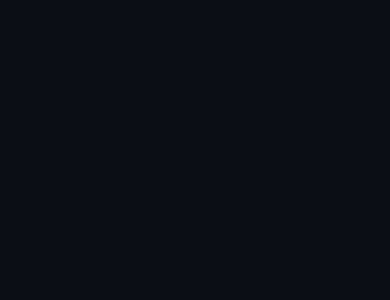
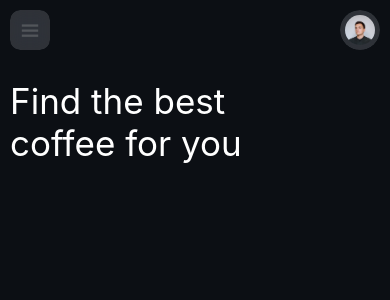
Before and after one commit to Kobra-soft/coffee_app, a React Native app: screen / in a window 390 px wide. Shown: the top 300 px of the page. Built offline with nearby package versions, Linux system fonts and the light colour scheme.

Commit message:
Commit - Update

```diff
--- a/App.js
+++ b/App.js
@@ -7,6 +7,7 @@
 const App = () => {
   return (
     <SafeAreaView style={{ flex: 1, backgroundColor: colors.dark }}>
+      <StatusBar style="dark" backgroundColor="#0C0F14" />
       <HomeScreen />
     </SafeAreaView>
   );
--- a/app/screens/HomeScreen.js
+++ b/app/screens/HomeScreen.js
@@ -22,12 +22,15 @@
     <SafeAreaView
       style={{ flex: 1, paddingTop: Platform.OS == "android" ? 40 : 0 }}
     >
-      <StatusBar style="dark" backgroundColor="#0C0F14" />
-      <ScrollView style={{ flex: 0 }}>
+      {/* <StatusBar style="dark" backgroundColor="#0C0F14" /> */}
+      <ScrollView
+        style={{
+          padding: SPACING,
+        }}
+      >
         <View
           style={{
-            backgroundColor: "#151a20",
-            padding: SPACING,
+            /* backgroundColor: "#151a20", */
             flexDirection: "row",
             justifyContent: "space-between",
           }}
@@ -79,8 +82,10 @@
             </BlurView>
           </View>
         </View>
-        <View>
-          <Text>Find the best coffee for you</Text>
+        <View style={{ width: "80%", marginVertical: SPACING * 3 }}>
+          <Text style={{ color: colors.white, fontSize: SPACING * 3.5 }}>
+            Find the best coffee for you
+          </Text>
         </View>
       </ScrollView>
     </SafeAreaView>
```
